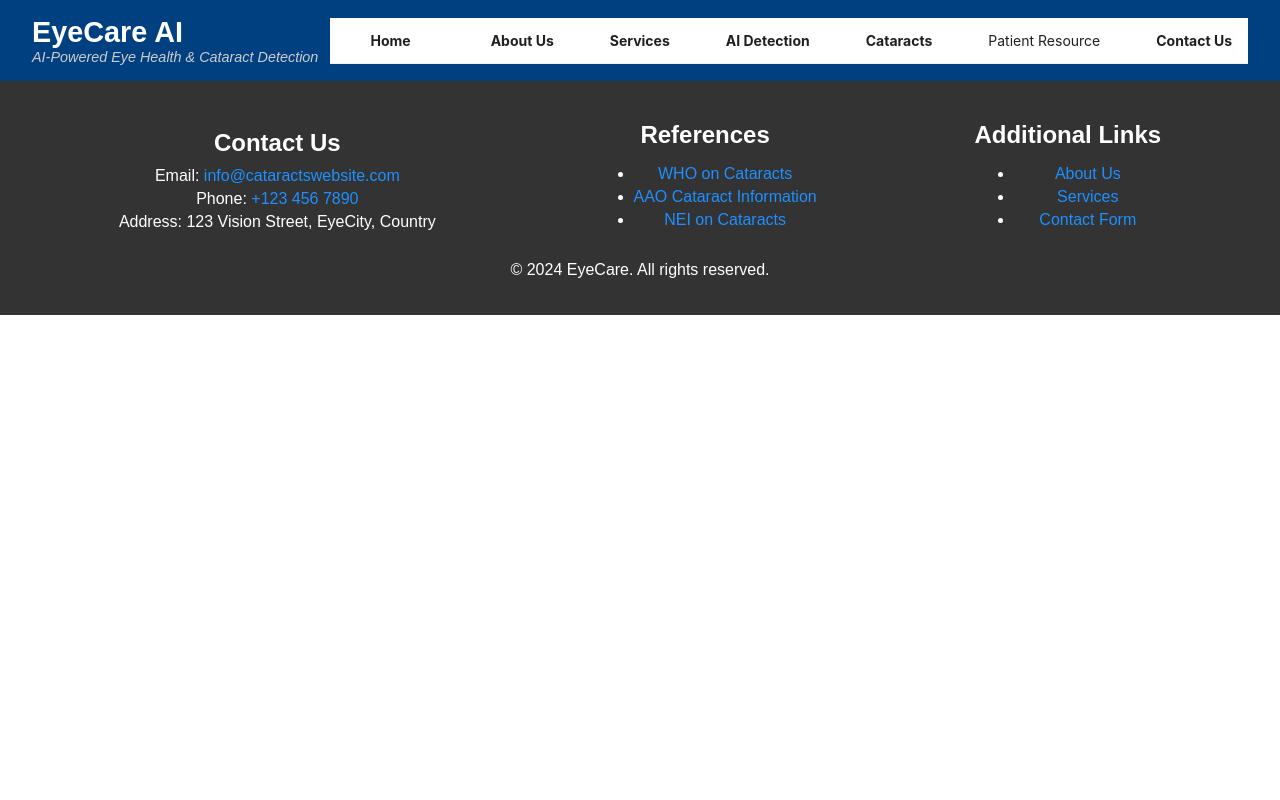
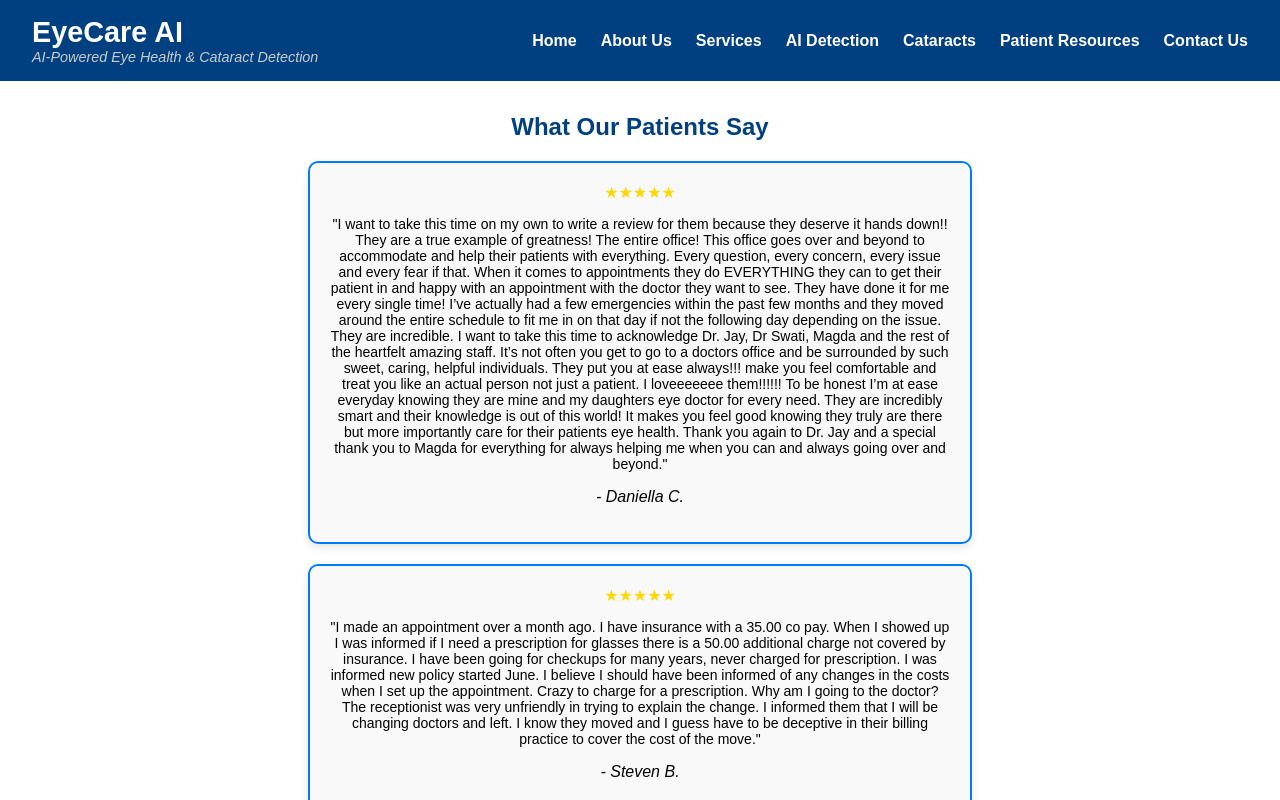
Before and after one commit to raushcoder07/eNetraCare_web, a React (Create React App) app: page /testimonials in a window 1280 px wide. Shown: the top 800 px of the page. Built offline with nearby package versions, Linux system fonts and the light colour scheme.

Commit message:
Testimonial_upload

```diff
--- a/package.json
+++ b/package.json
@@ -8,6 +8,7 @@
     "@testing-library/react": "^13.4.0",
     "@testing-library/user-event": "^13.5.0",
     "antd": "^5.18.0",
+    "google-map-react": "^2.2.1",
     "react": "^18.3.1",
     "react-dom": "^18.3.1",
     "react-router-dom": "^6.23.1",
--- a/src/App.css
+++ b/src/App.css
@@ -62,6 +62,7 @@
   top: 100%;
   left: 0;
   min-width: 200px;
+  border: 1px solid #00BFFF;
 }
 
 .submenu:hover .submenu-items {
@@ -204,3 +205,45 @@ footer {
         margin: 0 20px;
     }
 }
+
+/* Testimonial.css */
+.testimonials-container {
+  margin-top: 20px;
+  text-align: center; /* Center the content horizontally */
+}
+
+/* Individual Testimonial Card */
+.testimonial {
+  width: calc(50% - 20px); /* Set width for each container */
+  background-color: #f9f9f9;
+  border-radius: 10px;
+  padding: 20px;
+  box-shadow: 0 4px 8px rgba(0, 0, 0, 0.1);
+  border: 2px solid #007bff; /* Blue border */
+  margin-bottom: 20px;
+  display: inline-block; /* Display containers inline */
+}
+
+/* Testimonial Rating */
+.testimonial-rating {
+  color: gold; /* Golden color for stars */
+}
+
+/* Testimonial Review */
+.testimonial-review {
+  margin-bottom: 10px;
+  font-size: 14px;
+}
+
+/* Testimonial Author */
+.testimonial-author {
+  font-style: italic;
+}
+
+/* Testimonials Heading */
+.testimonials-heading {
+  text-align: center;
+  color: #004080;
+  font-size: 24px;
+  margin-bottom: 20px;
+}
--- a/src/App.js
+++ b/src/App.js
@@ -9,7 +9,11 @@ import Ai from "./Component/Ai";
 import Cataract from "./Component/Cataract";
 import Services from "./Component/Services";
 import Resources from "./Component/Resources";
+import News from "./Component/News";
 // import About from "./Component/About";
+import Information from "./Component/Information";
+import Tips from "./Component/Tips";
+import Testimonials from "./Component/Testimonials";
 
 function App() {
   return (
@@ -20,7 +24,11 @@ function App() {
         <Route path="/ai-detection" element={<Ai/>}/>
         <Route path="/cataracts" element={<Cataract/>}/>
         <Route path="/services" element={<Services/>}/>
-        <Route path="/resources" element={<Resources/>}/>
+        <Route path="/testimonials" element={<Testimonials/>}/>
+        <Route path="/news" element={<News/>}/>
+        <Route path="/information" element={<Information/>}/>
+        <Route path="/tips" element={<Tips/>}/>
+
 
         <Route path="/about" element={<About/>}/>
         <Route path ="/" element={<Home/>}/>
--- /dev/null
+++ b/src/Component/Information.jsx
@@ -0,0 +1,9 @@
+import React from 'react'
+
+const Information = () => {
+  return (
+    <div>Information</div>
+  )
+}
+
+export default Information
--- /dev/null
+++ b/src/Component/News.jsx
@@ -0,0 +1,9 @@
+import React from 'react'
+
+const News = () => {
+  return (
+    <div>News</div>
+  )
+}
+
+export default News
--- /dev/null
+++ b/src/Component/Testimonials.jsx
@@ -0,0 +1,58 @@
+import React from 'react';
+import '../App.css'; // Import your CSS file for styling
+
+const Testimonials = () => {
+  const testimonialsData = [
+    {
+      name: "Daniella C.",
+      review: "I want to take this time on my own to write a review for them because they deserve it hands down!! They are a true example of greatness! The entire office! This office goes over and beyond to accommodate and help their patients with everything. Every question, every concern, every issue and every fear if that. When it comes to appointments they do EVERYTHING they can to get their patient in and happy with an appointment with the doctor they want to see. They have done it for me every single time! I’ve actually had a few emergencies within the past few months and they moved around the entire schedule to fit me in on that day if not the following day depending on the issue. They are incredible. I want to take this time to acknowledge Dr. Jay, Dr Swati, Magda and the rest of the heartfelt amazing staff. It’s not often you get to go to a doctors office and be surrounded by such sweet, caring, helpful individuals. They put you at ease always!!! make you feel comfortable and treat you like an actual person not just a patient. I loveeeeeee them!!!!!! To be honest I’m at ease everyday knowing they are mine and my daughters eye doctor for every need. They are incredibly smart and their knowledge is out of this world! It makes you feel good knowing they truly are there but more importantly care for their patients eye health. Thank you again to Dr. Jay and a special thank you to Magda for everything for always helping me when you can and always going over and beyond.",
+      rating: 5
+    },
+    {
+      name: "Steven B.",
+      review: "I made an appointment over a month ago. I have insurance with a 35.00 co pay. When I showed up I was informed if I need a prescription for glasses there is a 50.00 additional charge not covered by insurance. I have been going for checkups for many years, never charged for prescription. I was informed new policy started June. I believe I should have been informed of any changes in the costs when I set up the appointment. Crazy to charge for a prescription. Why am I going to the doctor? The receptionist was very unfriendly in trying to explain the change. I informed them that I will be changing doctors and left. I know they moved and I guess have to be deceptive in their billing practice to cover the cost of the move.",
+      rating: 5
+    },
+    {
+      name: "Mica M.",
+      review: "Last week I went to this place for the first time for an eye check and it was by far my best experience with eye doctors / offices. The staff was friendly and explained everything I needed to know regarding what was & wasn’t covered by my insurance, what each test was for, and what I could do in regards to protecting my eyes in this age of damaging screens. They are also multilingual which was a plus for me as now I can bring my family here. (I know they speak english & spanish and an Indian language, but I couldn’t say which one)",
+      rating: 4
+    },
+    {
+      name: "Carolina C.",
+      review: "I have been a patient of Dr. Swati Parekh and her husband Dr. Jai Parekh for more than 12 years, my experience in the office is very rewarding. I am aware that the doctor is a very busy doctor, everyone wants appointments with Parekh’s doctors, but I don’t care, I wait the necessary time for my appointment with them. The best doctors are the busiest, I would not change them for the world and I recommend them to the 100%.",
+      rating: 5
+    },
+    {
+      name: "Krishna P.",
+      review: "I always have the best experience every time I come here! The staff is extremely polite and all of the doctors that work here are friendly! Not only do they explain the procedures well, but they also take the time to make sure that I understood what was going on. My family is also well taken care of here and I will definitely recommend this place to all of my friends and family! I am very impressed with the service that I was provided with!",
+      rating: 4
+    },
+  ];
+
+  // Function to render stars based on rating
+  const renderStars = (rating) => {
+    const stars = [];
+    for (let i = 0; i < rating; i++) {
+      stars.push(<span key={i} className="star">&#9733;</span>);
+    }
+    return stars;
+  };
+
+  return (
+    <div className="testimonials">
+      <h2 className="testimonials-heading">What Our Patients Say</h2>
+      {testimonialsData.map((testimonial, index) => (
+        <div key={index} className="testimonial">
+          <div className="testimonial-rating">
+            {renderStars(testimonial.rating)}
+          </div>
+          <p className="testimonial-review">"{testimonial.review}"</p>
+          <p className="testimonial-author">- {testimonial.name}</p>
+        </div>
+      ))}
+    </div>
+  );
+};
+
+export default Testimonials;
--- /dev/null
+++ b/src/Component/Tips.jsx
@@ -0,0 +1,9 @@
+import React from 'react'
+
+const Tips = () => {
+  return (
+    <div>Tips</div>
+  )
+}
+
+export default Tips
--- a/src/Header.jsx
+++ b/src/Header.jsx
@@ -1,10 +1,14 @@
-import React from 'react';
+import React, { useState } from 'react';
 import './App.css';
 import { Link } from "react-router-dom";
-import { Menu } from "antd";
-const { SubMenu } = Menu;
 
 const Header = () => {
+  const [dropdownVisible, setDropdownVisible] = useState(false);
+
+  const toggleDropdown = () => {
+    setDropdownVisible(!dropdownVisible);
+  };
+
   return (
     <header className="header">
       <div className="container">
@@ -13,42 +17,25 @@ const Header = () => {
           <p className="tagline">AI-Powered Eye Health & Cataract Detection</p>
         </div>
         <nav className="nav">
-          <Menu mode="horizontal">
-            <Menu.Item key="home">
-              <Link to="/">Home</Link>
-            </Menu.Item>
-            <Menu.Item key="about">
-              <Link to="/about">About Us</Link>
-            </Menu.Item>
-            <Menu.Item key="services">
-              <Link to="/services">Services</Link>
-            </Menu.Item>
-            <Menu.Item key="ai-detection">
-              <Link to="/ai-detection">AI Detection</Link>
-            </Menu.Item>
-            <Menu.Item key="cataracts">
-              <Link to="/cataracts">Cataracts</Link>
-            </Menu.Item>
-
-            <SubMenu key="patient-resource" title="Patient Resource">
-              <Menu.Item key="resources">
-                <Link to="/resources">Testimonials</Link>
-              </Menu.Item>
-              <Menu.Item key="resources">
-                <Link to="/resources">Information</Link>
-              </Menu.Item>
-              <Menu.Item key="resources">
-                <Link to="/resources">News</Link>
-              </Menu.Item>
-              <Menu.Item key="resources">
-                <Link to="/resources">Eye Care tips</Link>
-              </Menu.Item>
-            </SubMenu>
-
-            <Menu.Item key="contact">
-              <Link to="/contact">Contact Us</Link>
-            </Menu.Item>
-          </Menu>
+          <ul>
+            <li><Link to="/">Home</Link></li>
+            <li><Link to="/about">About Us</Link></li>
+            <li><Link to="/services">Services</Link></li>
+            <li><Link to="/ai-detection">AI Detection</Link></li>
+            <li><Link to="/cataracts">Cataracts</Link></li>
+            <li className="submenu" onMouseEnter={toggleDropdown} onMouseLeave={toggleDropdown}>
+              <Link to="/resources">Patient Resources</Link>
+              {dropdownVisible && (
+                <ul className="submenu-items">
+                  <li><Link to="/testimonials">Testimonials</Link></li>
+                  <li><Link to="/information">Disorder</Link></li>
+                  <li><Link to="/news">News</Link></li>
+                  <li><Link to="/tips">Tips & Care</Link></li>
+                </ul>
+              )}
+            </li>
+            <li><Link to="/contact">Contact Us</Link></li>
+          </ul>
         </nav>
       </div>
     </header>
```
Also changed, not shown: src/Component/Location.jsx (added), 1 other file (tests, documents, lock files or other folders).
